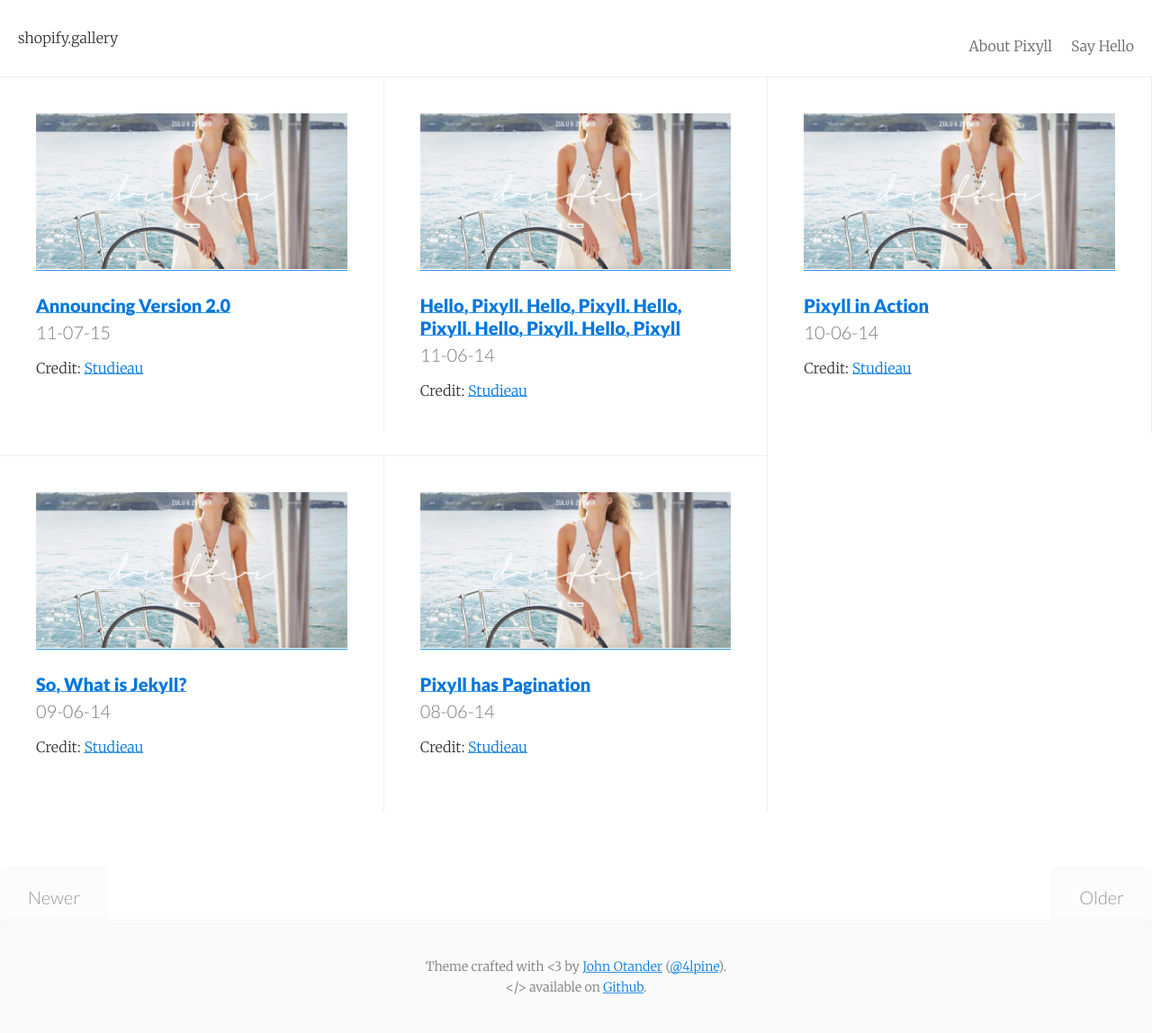
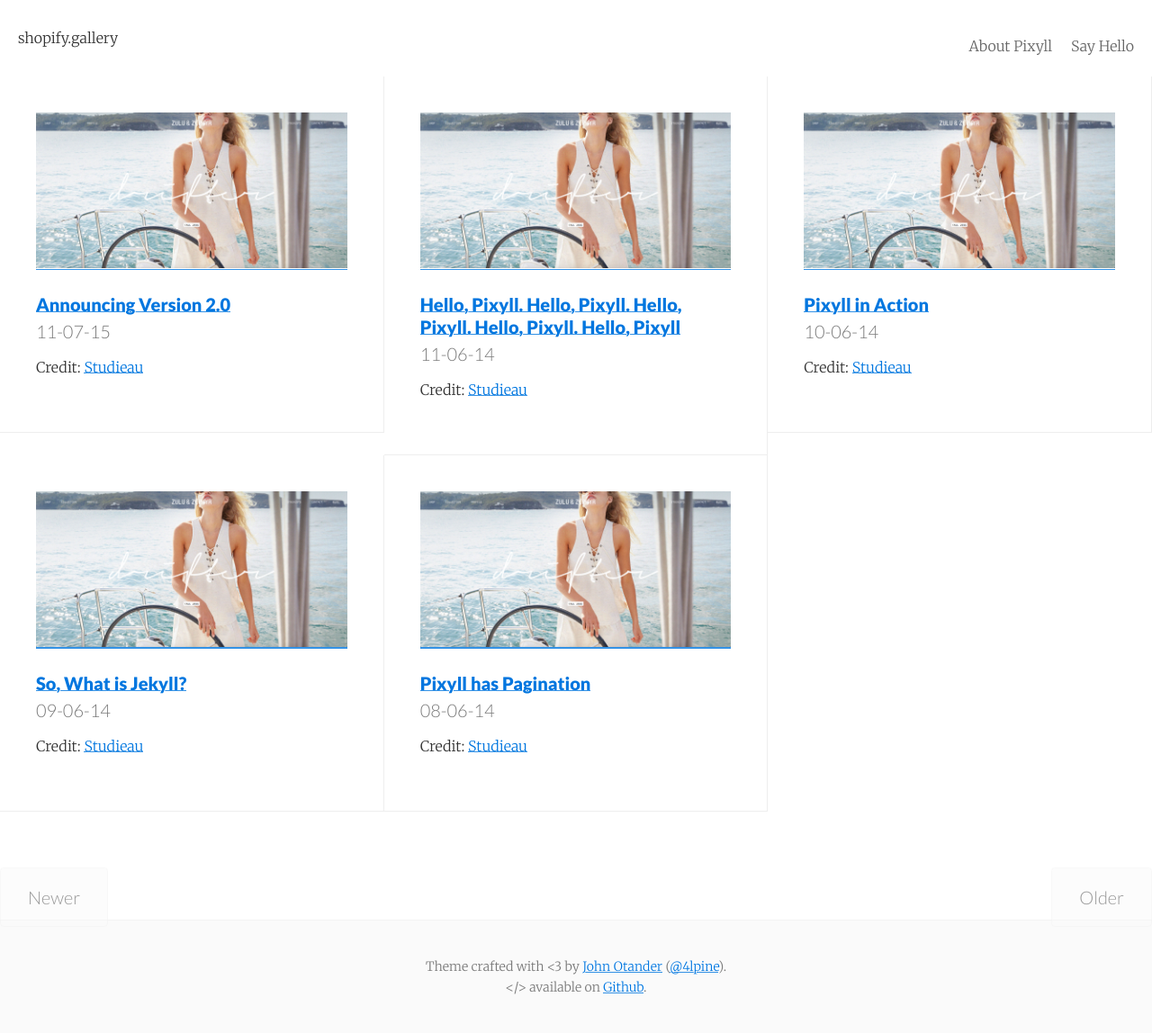
Before and after one commit to dspringate/experiment-two, a Jekyll site: the page built from index.html, in a window 1280 px wide. Shown: the whole page at 90% size. Built offline with Jekyll 4.4.1, drawn with Linux system fonts in a browser that asks for light colours; the list of posts is cut into pages by our own code.

Commit message:
changed from border-top to bottom

```diff
--- a/_sass/_posts.scss
+++ b/_sass/_posts.scss
@@ -5,7 +5,7 @@
 
 .posts .post {
   padding: 40px;
-  border-top: 1px solid #eeeeee;
+  border-bottom: 1px solid #eeeeee;
   border-right: 1px solid #eeeeee;
 }
 
```
Also changed, not shown: 1 other file.
